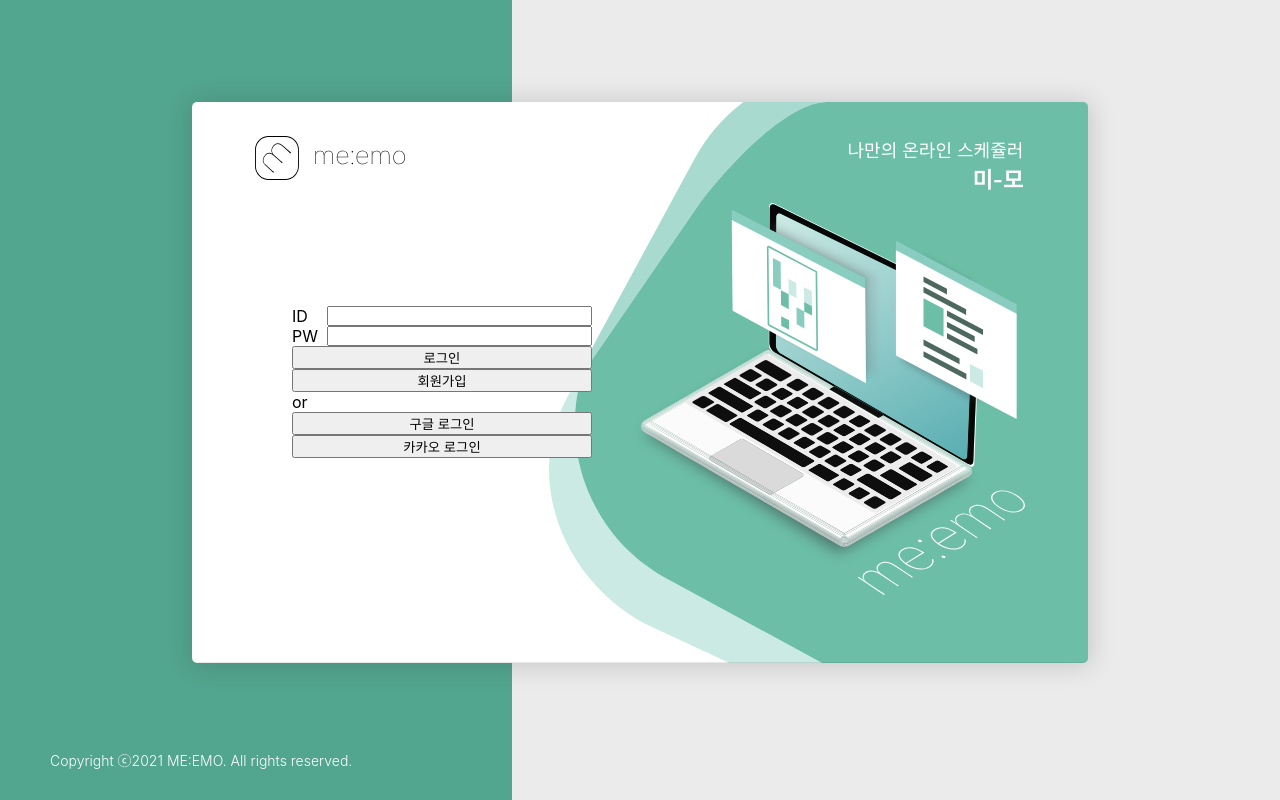
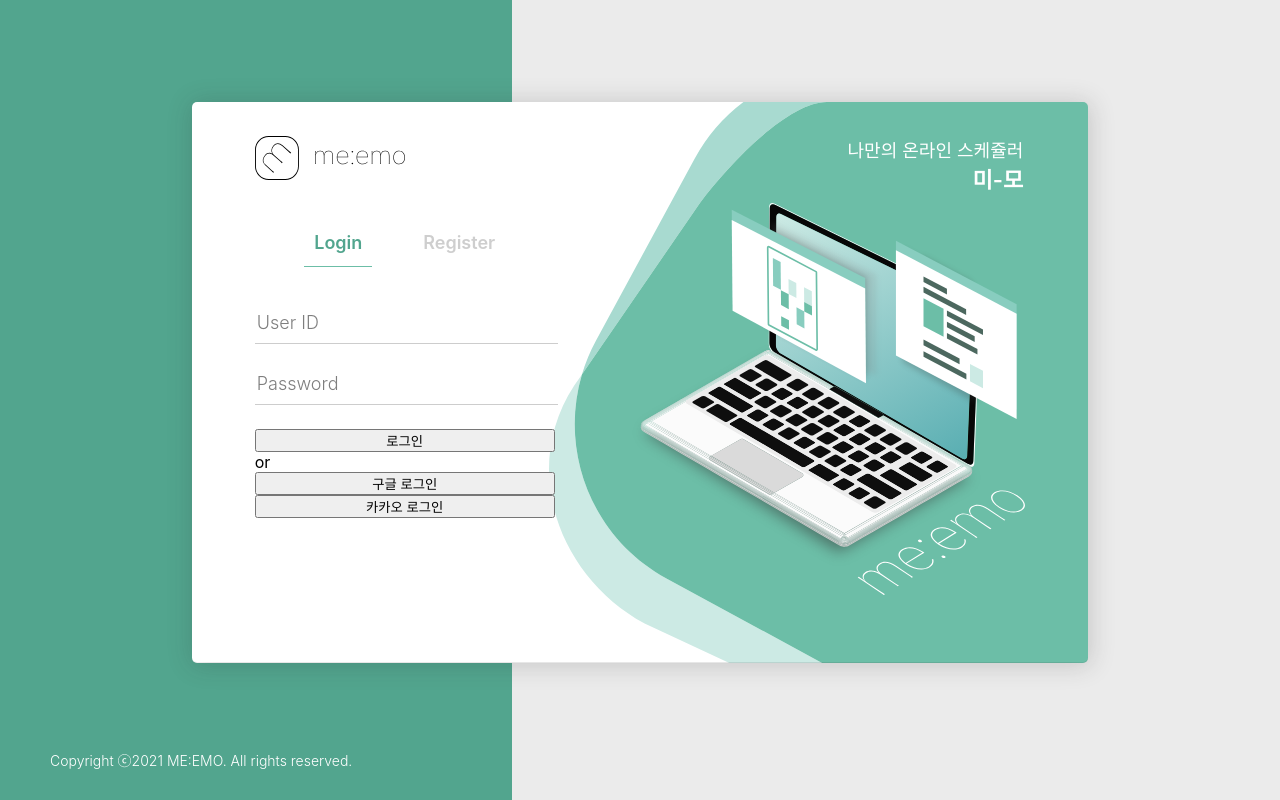
Before and after one commit to ayeonee/meemo, a React (Create React App) app in the folder meemo-client/: page /login in a window 1280 px wide. Built offline with nearby package versions, Linux system fonts and the light colour scheme.

Commit message:
add auth nav and input style

```diff
--- a/meemo-client/src/Root.tsx
+++ b/meemo-client/src/Root.tsx
@@ -1,7 +1,6 @@
 import React from "react";
 import { Route } from "react-router-dom";
-import LoginPage from "./pages/auth/LoginPage";
-import RegisterPage from "./pages/auth/RegisterPage";
+import AuthPage from "./pages/auth/AuthPage";
 import PostListPage from "./pages/doc/PostListPage";
 import PostPage from "./pages/doc/PostPage";
 import WritePage from "./pages/doc/WritePage";
@@ -10,8 +9,7 @@ import SchedulePage from "./pages/schedule";
 const Root: React.FC = () => {
   return (
     <>
-      <Route component={LoginPage} path="/login" />
-      <Route component={RegisterPage} path="/register" />
+      <Route component={AuthPage} path="/login" />
       <Route component={SchedulePage} path={["/@:username", "/"]} exact />
       <Route component={WritePage} path="/write" />
       <Route component={PostListPage} path="/@:username/postlist" />
--- a/meemo-client/src/pages/auth/Auth.module.scss
+++ b/meemo-client/src/pages/auth/Auth.module.scss
@@ -18,20 +18,86 @@
 
     .login_box {
       @include flex_col;
+      align-items: center;
       position: relative;
-      left: 100px;
-      width: fit-content;
+      top: 50px;
+      left: 7%;
+      width: 300px;
+      height: 400px;
 
       .input_wrapper {
-        @include flex_row;
-        width: 300px;
+        .animated_div {
+          position: relative;
+          margin-bottom: 10px;
 
-        p {
-          width: 35px;
+          .animated_label,
+          .animated_label_false {
+            position: absolute;
+            left: 2px;
+            top: -10px;
+            width: 100%;
+            height: fit-content;
+            opacity: 0.5;
+            transition: 0.2s ease all;
+            user-select: none;
+            font-size: 18px;
+            font-weight: 300;
+            margin: 1.8vh 0 5px 0;
+            padding-bottom: 2px;
+            cursor: text;
+
+            -webkit-user-select: none;
+            -moz-user-select: none;
+
+            &:after {
+              content: "";
+              position: absolute;
+              bottom: -7px;
+              left: 45%;
+              height: 2px;
+              width: 0px;
+              visibility: hidden;
+              background-color: $green_grade_4;
+              transition: 0.3s ease all;
+            }
           }
 
           input {
-          flex: 1;
+            position: relative;
+            width: 100%;
+            color: rgb(31, 31, 31);
+            font-weight: 300;
+            font-size: 18px;
+            border: unset;
+            background-color: unset;
+            margin: 5px 0 14px 0;
+            padding: 0 0 10px 3px;
+            z-index: 1;
+            border-bottom: 1px solid $gray;
+
+            &:focus {
+              border-color: transparent;
+              outline: none;
+
+              ~ .animated_label,
+              ~ .animated_label_false {
+                opacity: 1;
+                color: $green_grade_5;
+                font-size: 15px;
+                font-weight: 400;
+                border: unset;
+                padding-bottom: 33px;
+                top: -37px;
+
+                &:after {
+                  width: 100%;
+                  left: 0;
+                  visibility: visible;
+                }
+              }
+            }
+          }
+        }
       }
     }
 
@@ -110,4 +176,3 @@
     font-size: 14px;
   }
 }
-}
--- /dev/null
+++ b/meemo-client/src/pages/auth/AuthNav.module.scss
@@ -0,0 +1,26 @@
+@import "../../styles/util.module.scss";
+
+.auth_nav_wrapper {
+  @include flex_row;
+  justify-content: space-between;
+
+  width: 67%;
+  height: 35px;
+  margin-bottom: 40px;
+
+  a {
+    text-decoration: none;
+    font-size: 18px;
+    font-weight: 600;
+    padding: 0 10px 0 10px;
+  }
+
+  .nav_text_true {
+    color: $green_grade_5;
+    border-bottom: 1px solid $green_grade_4;
+  }
+
+  .nav_text_false {
+    color: $gray;
+  }
+}
--- /dev/null
+++ b/meemo-client/src/pages/auth/AuthNav.tsx
@@ -0,0 +1,41 @@
+import React, { useState } from "react";
+import { Link } from "react-router-dom";
+import style from "./AuthNav.module.scss";
+
+interface Props {}
+
+const AuthNav: React.FC<Props> = () => {
+  const [loginTxt, setLoginTxt] = useState<boolean>(true);
+  const [registerTxt, setRegisterText] = useState<boolean>(false);
+
+  const onChangeTxtColor = () => {
+    if (loginTxt && !registerTxt) {
+      setLoginTxt(false);
+      setRegisterText(true);
+    } else {
+      setLoginTxt(true);
+      setRegisterText(false);
+    }
+  };
+
+  return (
+    <div className={style.auth_nav_wrapper}>
+      <Link
+        to="/login"
+        className={loginTxt ? style.nav_text_true : style.nav_text_false}
+        onClick={onChangeTxtColor}
+      >
+        Login
+      </Link>
+      <Link
+        to="/register"
+        className={registerTxt ? style.nav_text_true : style.nav_text_false}
+        onClick={onChangeTxtColor}
+      >
+        Register
+      </Link>
+    </div>
+  );
+};
+
+export default AuthNav;
--- /dev/null
+++ b/meemo-client/src/pages/auth/AuthPage.tsx
@@ -0,0 +1,44 @@
+import React from "react";
+import { BrowserRouter as Router, Route } from "react-router-dom";
+import AuthNav from "./AuthNav";
+import Login from "./Login";
+import Register from "./Register";
+import logo from "../../img/logo.svg";
+import loginImg from "../../img/login-img.svg";
+import style from "./Auth.module.scss";
+
+interface Props {}
+
+const AuthPage: React.FC<Props> = () => {
+  return (
+    <Router>
+      <div className={style.login_page}>
+        <div className={style.login_wrapper}>
+          <div className={style.login_box}>
+            <AuthNav />
+            <Route path="/login" component={Login} />
+            <Route path="/register" component={Register} />
+          </div>
+
+          <div className={style.login_background}>
+            <div className={style.header_sentence}>
+              <h4>나만의 온라인 스케쥴러</h4>
+              <h3>미-모</h3>
+            </div>
+            <img className={style.logo} src={`${logo}`} alt="logo" />
+            <img
+              className={style.bg_img}
+              alt="background illustration"
+              src={`${loginImg}`}
+            />
+          </div>
+        </div>
+        <div className={style.bg_side}>
+          <p>Copyright ⓒ2021 ME:EMO. All rights reserved.</p>
+        </div>
+      </div>
+    </Router>
+  );
+};
+
+export default AuthPage;
--- /dev/null
+++ b/meemo-client/src/pages/auth/Login.tsx
@@ -0,0 +1,58 @@
+import React, { useState } from "react";
+import style from "./Auth.module.scss";
+
+interface Props {}
+
+const Login: React.FC<Props> = () => {
+  const [textState, setTextState] = useState<boolean>(false);
+  const [inputVal, setInputVal] = useState<string>("");
+
+  const onChangeTxt = (e: React.ChangeEvent<HTMLInputElement>) => {
+    const {
+      target: { value },
+    } = e;
+    setInputVal(value);
+
+    inputVal === "" ? setTextState(false) : setTextState(true);
+  };
+  return (
+    <div className={style.input_wrapper}>
+      <div className={style.animated_div}>
+        <input
+          type="text"
+          name="user"
+          onChange={onChangeTxt}
+          value={inputVal}
+        />
+        <label
+          className={
+            textState ? style.animated_label : style.animated_label_false
+          }
+        >
+          User ID
+        </label>
+      </div>
+      <div className={style.animated_div}>
+        <input type="password" name="password" />
+        <label className={style.animated_label}>Password</label>
+      </div>
+
+      <div className={style.button_wrapper}>
+        <button className={style.login_btn}>로그인</button>
+
+        <div className={style.division}>
+          <div className={style.border}></div>
+          <p>or</p>
+          <div className={style.border}></div>
+        </div>
+
+        <div className={style.social}>
+          <button className={style.google_login}>구글 로그인</button>
+          <button className={style.kakao_login}>카카오 로그인</button>
+        </div>
+      </div>
+    </div>
+  );
+};
+
+export default Login;
--- a/meemo-client/src/pages/auth/LoginPage.tsx
+++ /dev/null
@@ -1,59 +0,0 @@
-import React from "react";
-import logo from "../../img/logo.svg";
-import loginImg from "../../img/login-img.svg";
-import style from "./Auth.module.scss";
-
-interface Props {}
-
-const LoginPage: React.FC<Props> = () => {
-  //임시로 작성해 놓은 컴포넌트임 후에 로그인/회원가입 폼 컴포넌트 나누어 사용예정
-  return (
-    <div className={style.login_page}>
-      <div className={style.login_wrapper}>
-        <div className={style.login_box}>
-          <div className={style.input_wrapper}>
-            <p>ID</p>
-            <input type="text" />
-          </div>
-          <div className={style.input_wrapper}>
-            <p>PW</p>
-            <input type="password" />
-          </div>
-          <div className={style.button_wrapper}>
-            <button className={style.login_btn}>로그인</button>
-            <button className={style.login_btn}>회원가입</button>
-          </div>
-
-          <div className={style.division}>
-            <div className={style.border}></div>
-            <p>or</p>
-            <div className={style.border}></div>
-          </div>
-
-          <div className={style.social}>
-            <button className={style.google_login}>구글 로그인</button>
-            <button className={style.kakao_login}>카카오 로그인</button>
-          </div>
-        </div>
-
-        <div className={style.login_background}>
-          <div className={style.header_sentence}>
-            <h4>나만의 온라인 스케쥴러</h4>
-            <h3>미-모</h3>
-          </div>
-          <img className={style.logo} src={`${logo}`} alt="logo" />
-          <img
-            className={style.bg_img}
-            alt="background illustration"
-            src={`${loginImg}`}
-          />
-        </div>
-      </div>
-      <div className={style.bg_side}>
-        <p>Copyright ⓒ2021 ME:EMO. All rights reserved.</p>
-      </div>
-    </div>
-  );
-};
-
-export default LoginPage;
--- /dev/null
+++ b/meemo-client/src/pages/auth/Register.tsx
@@ -0,0 +1,29 @@
+import React from "react";
+import style from "./Auth.module.scss";
+
+interface Props {}
+
+const Register: React.FC<Props> = () => {
+  return (
+    <div className={style.input_wrapper}>
+      <div className={style.animated_div}>
+        <input type="text" name="user" />
+        <label className={style.animated_label}>User Name</label>
+      </div>
+      <div className={style.animated_div}>
+        <input type="text" name="user" />
+        <label className={style.animated_label}>User ID</label>
+      </div>
+      <div className={style.animated_div}>
+        <input type="password" name="password" />
+        <label className={style.animated_label}>Password</label>
+      </div>
+
+      <div className={style.button_wrapper}>
+        <button className={style.login_btn}>회원가입</button>
+      </div>
+    </div>
+  );
+};
+
+export default Register;
--- a/meemo-client/src/pages/auth/RegisterPage.tsx
+++ /dev/null
@@ -1,9 +0,0 @@
-import React from "react";
-
-interface Props {}
-
-const RegisterPage: React.FC<Props> = () => {
-  return <div> 회원가입 페이지 </div>;
-};
-
-export default RegisterPage;
```
Lines whose indentation alone changed are shown as unchanged.
